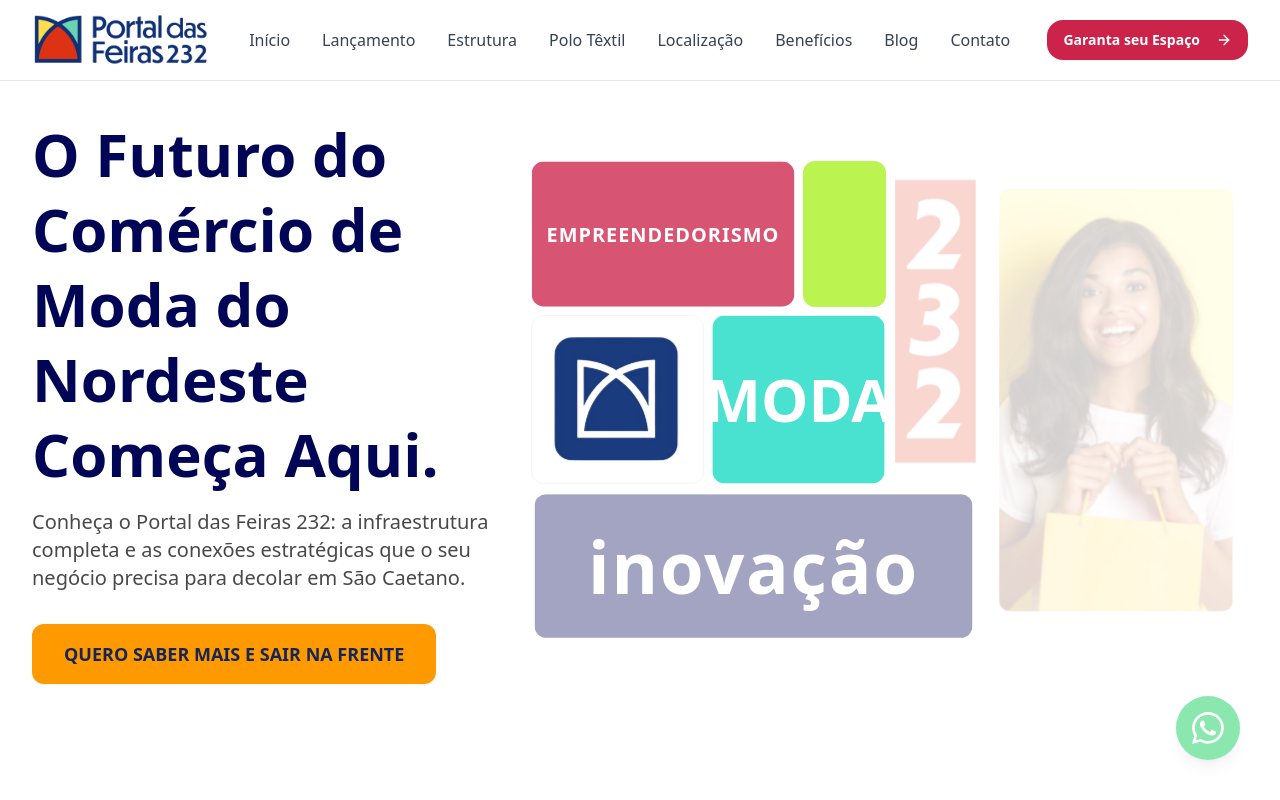
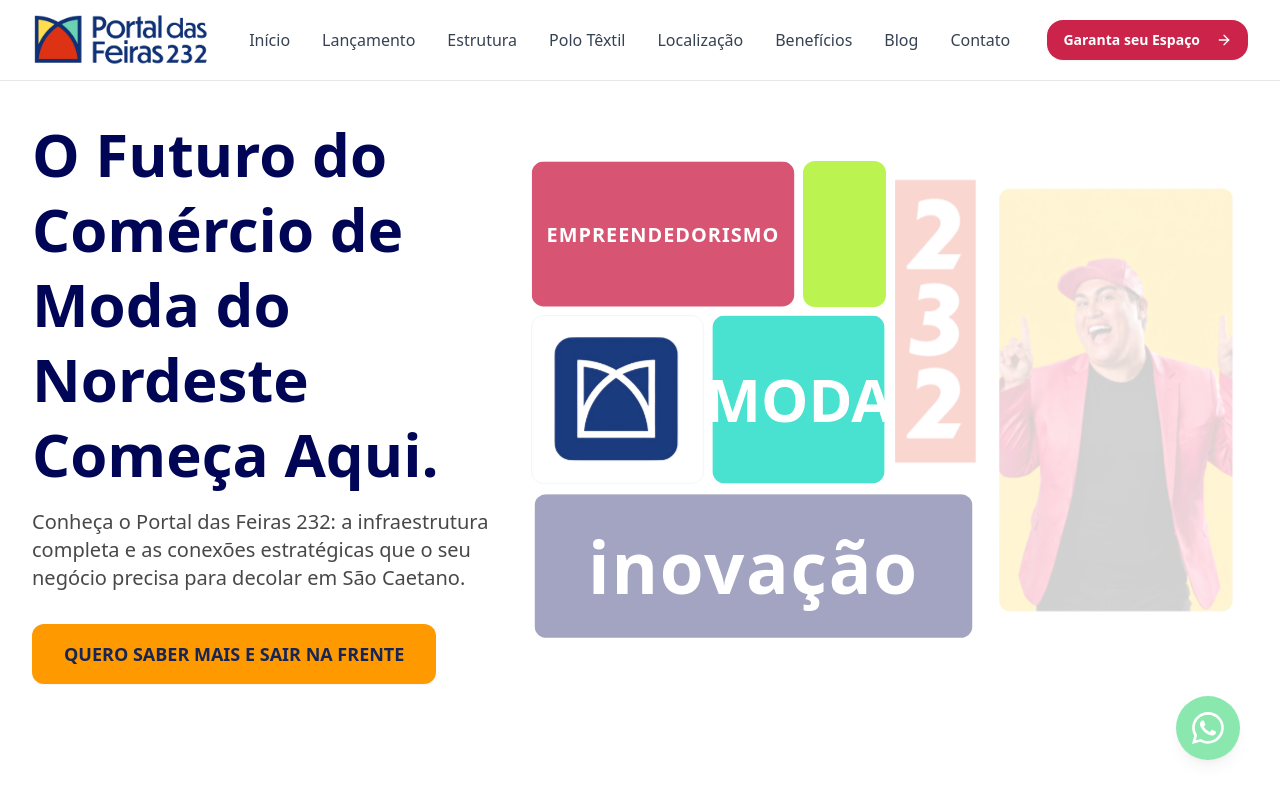
Before and after one commit to Viniciuseudes/portaldasfeiras232, a Next.js app: page / in a window 1280 px wide. Shown: the top 800 px of the page. Built offline with nearby package versions, Linux system fonts and the light colour scheme.

Commit message:
thalyson na frente

```diff
--- a/components/hero-section.tsx
+++ b/components/hero-section.tsx
@@ -88,8 +88,8 @@ const gridItems = [
     id: "tall-image",
     content: (
       <Image
-        src="/mulher.png"
-        alt="mulher232"
+        src="/thalyson.jpeg"
+        alt="Thalyson"
         fill
         className="object-cover"
       />
```
Also changed, not shown: public/thalyson.jpeg (added).
